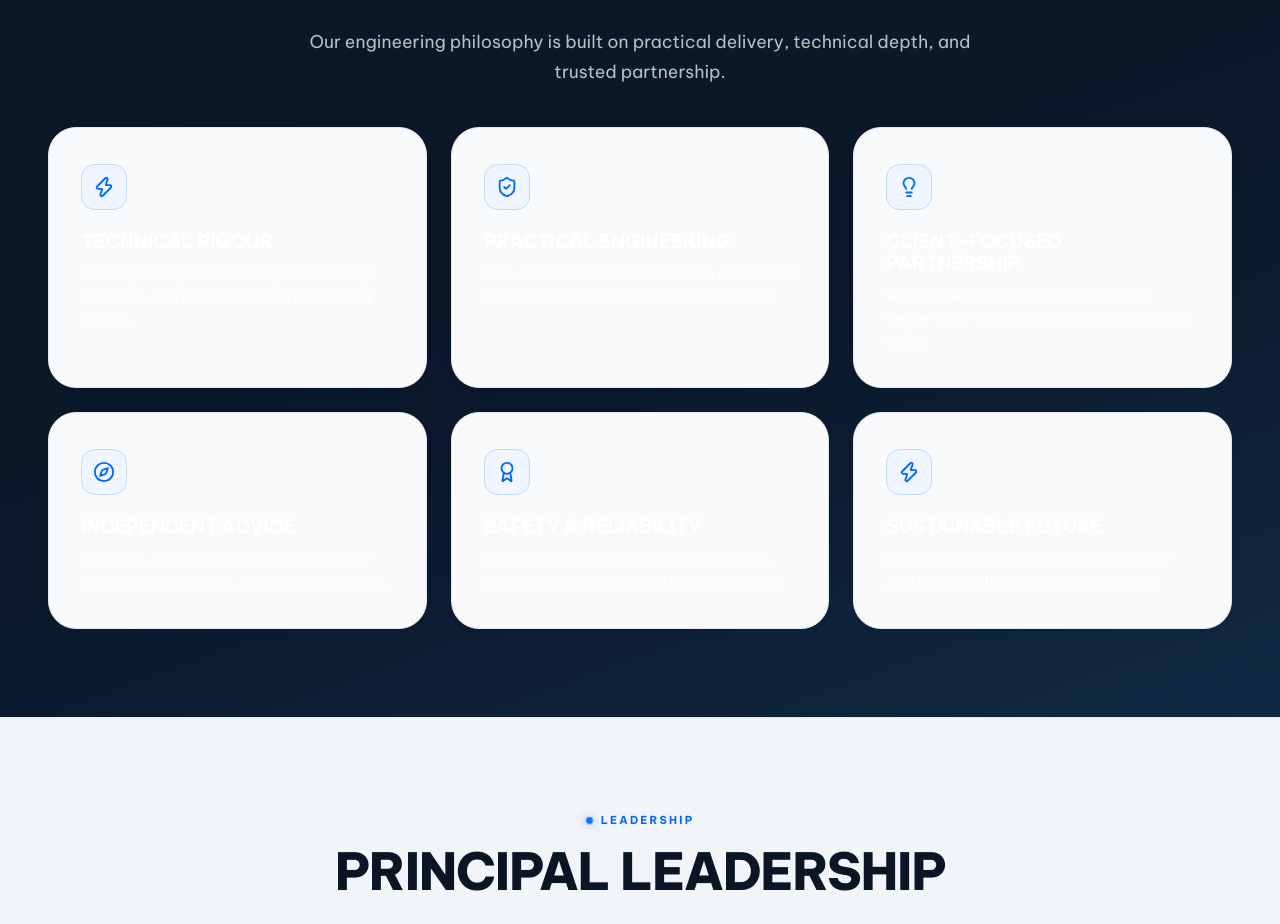
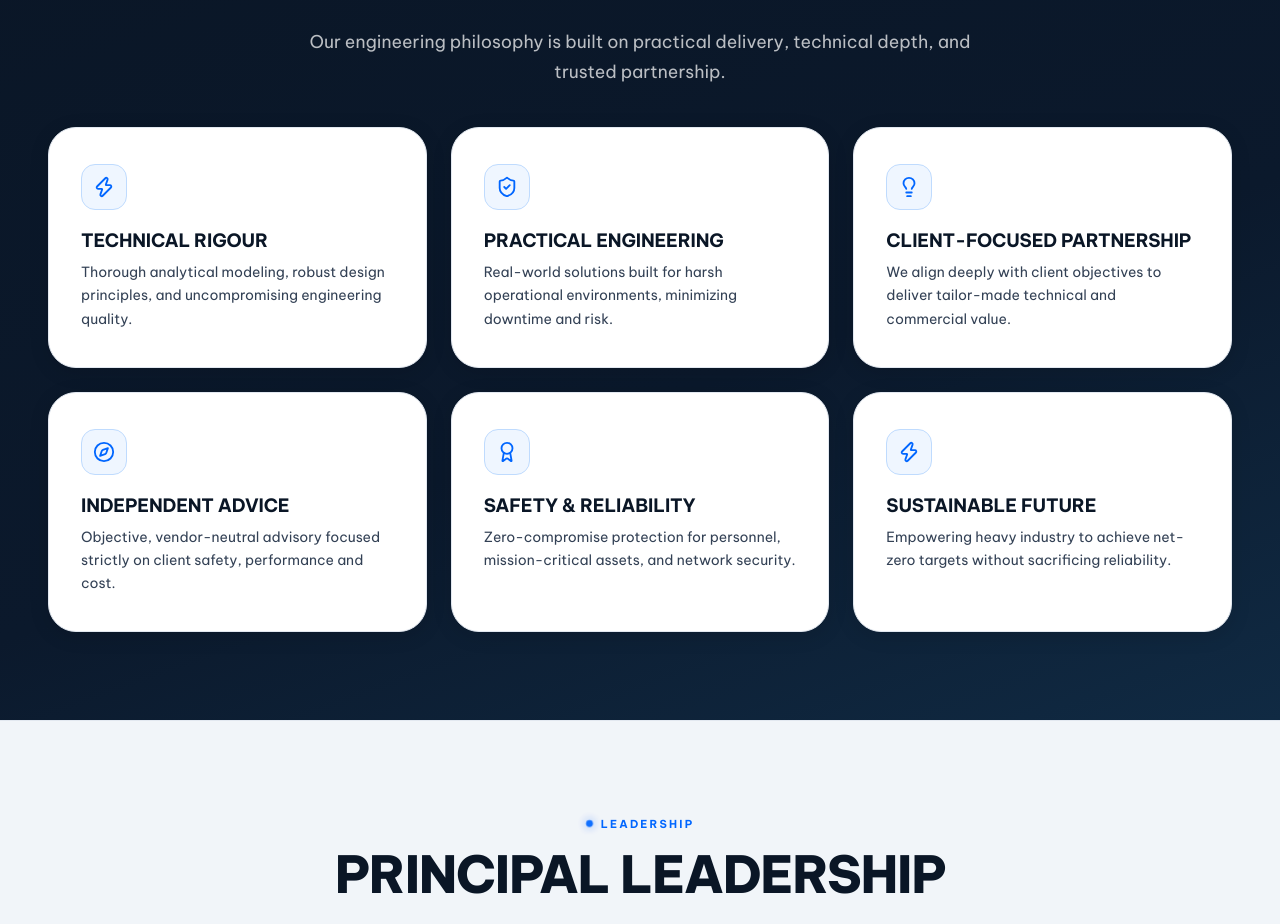
Before and after one commit to ameeshmith/PowerMittconsulting, a React (Vite) app: page /about in a window 1280 px wide. Shown: the part 2085-3009 px from the top of the page. Built offline with nearby package versions, Linux system fonts and the light colour scheme; no server answers; a web font is replaced by a local one.

Commit message:
fix(about): resolve white-on-white invisible text in core values cards

```diff
--- a/src/pages/About/About.css
+++ b/src/pages/About/About.css
@@ -93,19 +93,19 @@
 }
 
 .about-values__card {
-  background: #F8FAFC;
+  background: #FFFFFF;
   border: 1px solid #E2E8F0;
   border-radius: var(--radius-2xl);
   padding: 2.25rem 2rem;
   transition: all 0.35s cubic-bezier(0.16, 1, 0.3, 1);
-  box-shadow: 0 2px 10px rgba(15, 23, 42, 0.02);
+  box-shadow: 0 4px 20px rgba(0, 0, 0, 0.12);
 }
 
 .about-values__card:hover {
   background: #FFFFFF;
   border-color: #0066FF;
   transform: translateY(-5px);
-  box-shadow: 0 16px 36px -4px rgba(0, 102, 255, 0.12), 0 4px 12px rgba(15, 23, 42, 0.04);
+  box-shadow: 0 16px 36px -4px rgba(0, 102, 255, 0.2), 0 4px 12px rgba(15, 23, 42, 0.08);
 }
 
 .about-values__icon {
@@ -130,20 +130,22 @@
   transform: scale(1.08);
 }
 
+section.section--dark .about-values__card h3,
 .about-values__card h3 {
   font-family: var(--font-heading);
-  font-size: 1.2rem;
+  font-size: 1.15rem;
   font-weight: 700;
-  color: #0A1626;
+  color: #0A1626 !important;
   margin-bottom: 0.65rem;
   text-transform: uppercase;
-  letter-spacing: -0.02em;
+  letter-spacing: -0.01em;
 }
 
+section.section--dark .about-values__card p,
 .about-values__card p {
   font-family: var(--font-body);
-  font-size: 13.5px;
-  color: #475569;
+  font-size: 14px;
+  color: #334155 !important;
   line-height: 1.65;
   margin: 0;
 }
```
